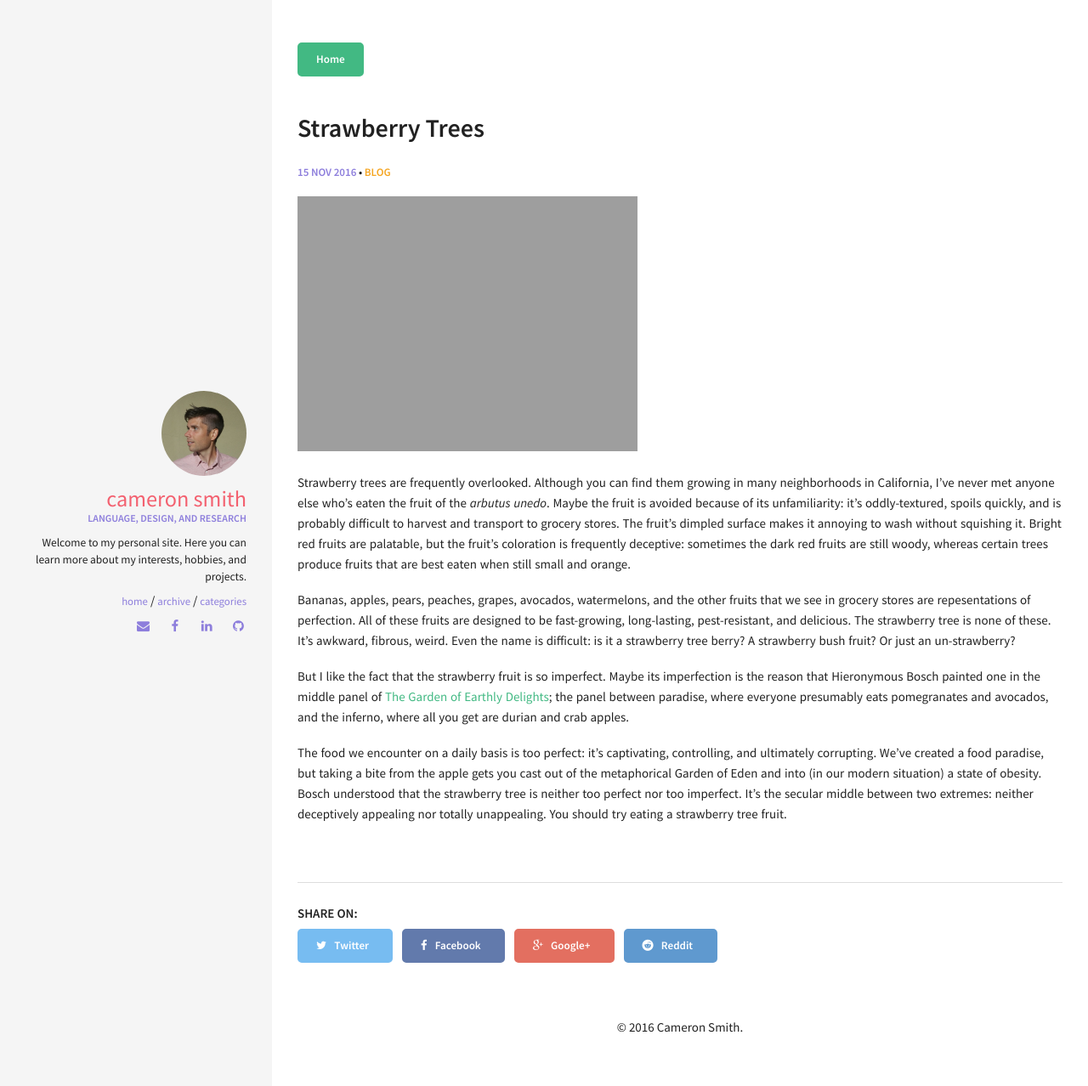
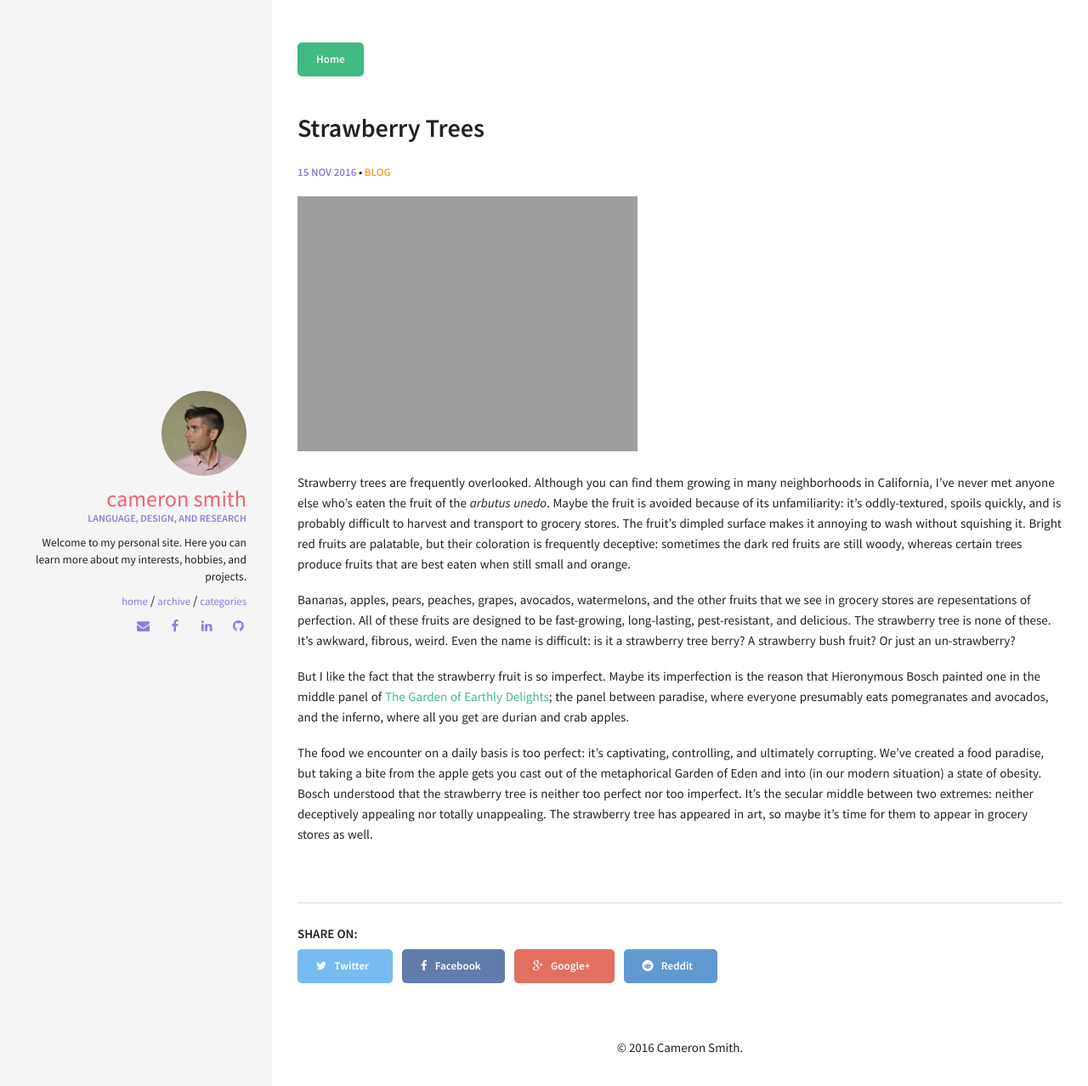
Before and after one commit to camoverride/camoverride.github.io, a Jekyll site: the page built from _posts/2016-11-15-strawberry-trees.md, in a window 1280 px wide. Shown: the top 1278 px of the page at 85% size. Built offline with Jekyll 4.4.1, drawn with Linux system fonts in a browser that asks for light colours; comment, search, counter and statistics services are not loaded.

Commit message:
edits to trees

```diff
--- a/_posts/2016-11-15-strawberry-trees.md
+++ b/_posts/2016-11-15-strawberry-trees.md
@@ -8,10 +8,10 @@ comments: true
 
 ![Strawberry tree]({{ site.url }}/img/strawberry-trees.png)
 
-Strawberry trees are frequently overlooked. Although you can find them growing in many neighborhoods in California, I've never met anyone else who's eaten the fruit of the *arbutus unedo*. Maybe the fruit is avoided because of its unfamiliarity: it's oddly-textured, spoils quickly, and is probably difficult to harvest and transport to grocery stores. The fruit's dimpled surface makes it annoying to wash without squishing it. Bright red fruits are palatable, but the fruit's coloration is frequently deceptive: sometimes the dark red fruits are still woody, whereas certain trees produce fruits that are best eaten when still small and orange.
+Strawberry trees are frequently overlooked. Although you can find them growing in many neighborhoods in California, I've never met anyone else who's eaten the fruit of the *arbutus unedo*. Maybe the fruit is avoided because of its unfamiliarity: it's oddly-textured, spoils quickly, and is probably difficult to harvest and transport to grocery stores. The fruit's dimpled surface makes it annoying to wash without squishing it. Bright red fruits are palatable, but their coloration is frequently deceptive: sometimes the dark red fruits are still woody, whereas certain trees produce fruits that are best eaten when still small and orange.
 
 Bananas, apples, pears, peaches, grapes, avocados, watermelons, and the other fruits that we see in grocery stores are repesentations of perfection. All of these fruits are designed to be fast-growing, long-lasting, pest-resistant, and delicious. The strawberry tree is none of these. It's awkward, fibrous, weird. Even the name is difficult: is it a strawberry tree berry? A strawberry bush fruit? Or just an un-strawberry?
 
 But I like the fact that the strawberry fruit is so imperfect. Maybe its imperfection is the reason that Hieronymous Bosch painted one in the middle panel of [The Garden of Earthly Delights](https://upload.wikimedia.org/wikipedia/commons/a/ae/El_jard%C3%ADn_de_las_Delicias%2C_de_El_Bosco.jpg); the panel between paradise, where everyone presumably eats pomegranates and avocados, and the inferno, where all you get are durian and crab apples.
 
-The food we encounter on a daily basis is too perfect: it's captivating, controlling, and ultimately corrupting. We've created a food paradise, but taking a bite from the apple gets you cast out of the metaphorical Garden of Eden and into (in our modern situation) a state of obesity. Bosch understood that the strawberry tree is neither too perfect nor too imperfect. It's the secular middle between two extremes: neither deceptively appealing nor totally unappealing. You should try eating a strawberry tree fruit.
+The food we encounter on a daily basis is too perfect: it's captivating, controlling, and ultimately corrupting. We've created a food paradise, but taking a bite from the apple gets you cast out of the metaphorical Garden of Eden and into (in our modern situation) a state of obesity. Bosch understood that the strawberry tree is neither too perfect nor too imperfect. It's the secular middle between two extremes: neither deceptively appealing nor totally unappealing. The strawberry tree has appeared in art, so maybe it's time for them to appear in grocery stores as well.
```
